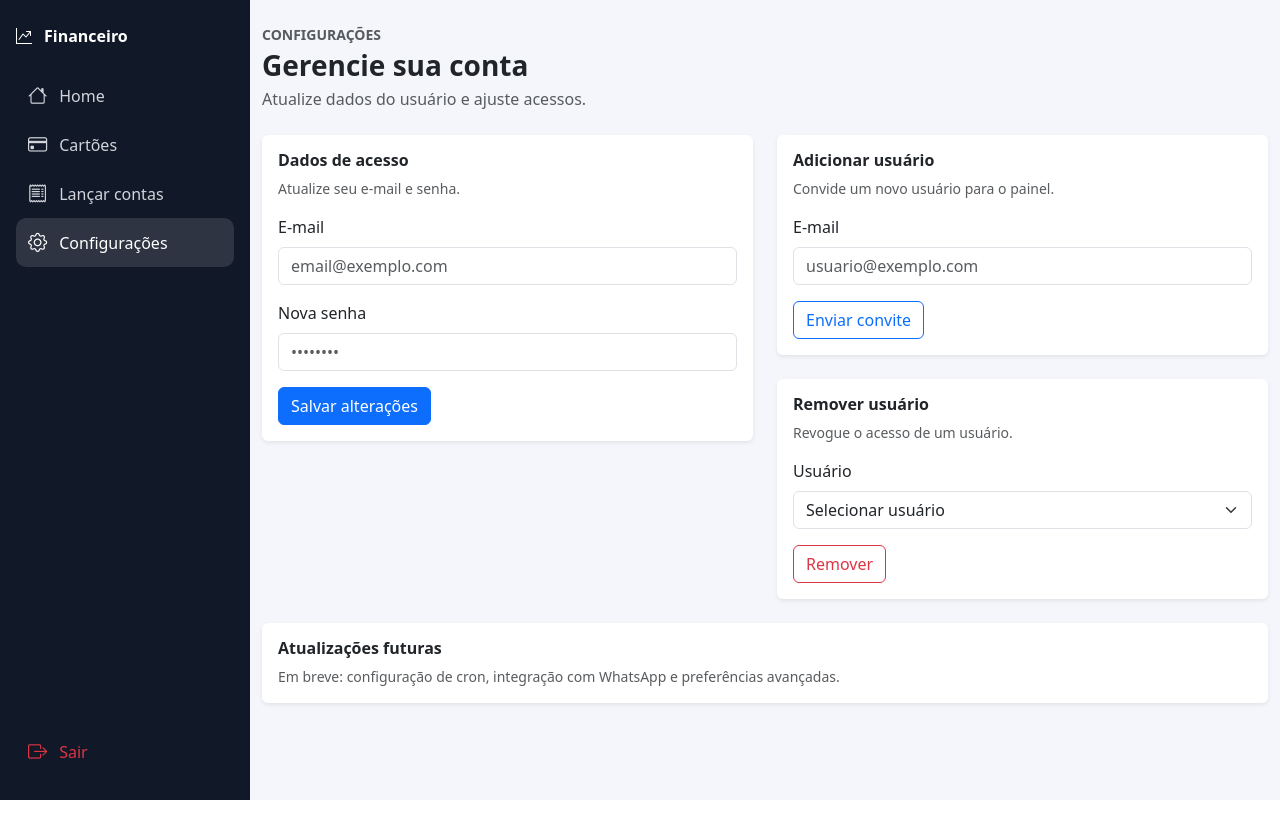
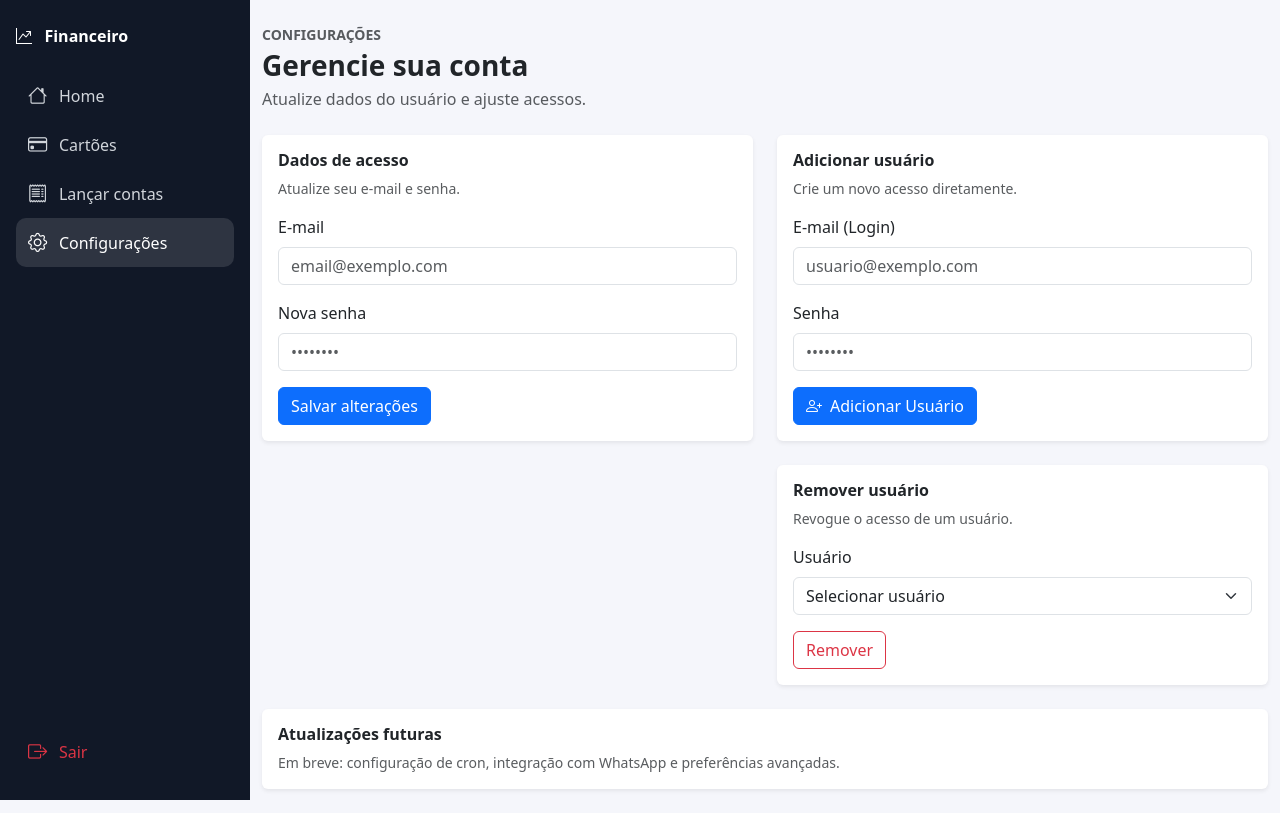
Before and after one commit to Milan-mm/financeiro_v2, a Django app: page /configuracoes/ in a window 1280 px wide. Run offline with Django 5.2, Linux system fonts and the light colour scheme; the visitor is signed in with stand-in values (Sample User, id 1); parts of the project's set-up code (start-up, migrations or seed data) failed here and were passed over.

Commit message:
ajuste adição usuário

```diff
--- a/core/forms.py
+++ b/core/forms.py
@@ -1,4 +1,5 @@
 from django import forms
+from django.contrib.auth.models import User
 
 from .models import Card, CardPurchase, RecurringExpense
 
@@ -26,3 +27,34 @@ class RecurringExpenseForm(forms.ModelForm):
             "inicio": forms.DateInput(attrs={"type": "date"}),
             "fim": forms.DateInput(attrs={"type": "date"}),
         }
+
+class UserRegisterForm(forms.ModelForm):
+    email = forms.EmailField(
+        widget=forms.EmailInput(attrs={'class': 'form-control', 'placeholder': 'usuario@exemplo.com'}),
+        label="E-mail",
+        required=True
+    )
+    password = forms.CharField(
+        widget=forms.PasswordInput(attrs={'class': 'form-control', 'placeholder': '••••••••'}),
+        label="Senha",
+        required=True
+    )
+
+    class Meta:
+        model = User
+        fields = ['email', 'password']
+
+    def clean_email(self):
+        email = self.cleaned_data.get('email')
+        if User.objects.filter(username=email).exists():
+            raise forms.ValidationError("Este usuário já existe.")
+        return email
+
+    def save(self, commit=True):
+        # Cria o user mas não salva ainda
+        user = super().save(commit=False)
+        user.username = self.cleaned_data['email']  # Usa o e-mail como login
+        user.set_password(self.cleaned_data['password']) # Hash seguro da senha
+        if commit:
+            user.save()
+        return user
--- a/core/templates/core/settings.html
+++ b/core/templates/core/settings.html
@@ -104,16 +104,34 @@
             <div class="col-lg-6">
               <section class="card border-0 shadow-sm mb-4">
                 <div class="card-body">
-                  <h2 class="h6 fw-bold">Adicionar usuário</h2>
-                  <p class="text-muted small">Convide um novo usuário para o painel.</p>
-                  <form>
-                    <div class="mb-3">
-                      <label class="form-label">E-mail</label>
-                      <input type="email" class="form-control" placeholder="usuario@exemplo.com" />
-                    </div>
-                    <button class="btn btn-outline-primary" type="button">Enviar convite</button>
-                  </form>
-                </div>
+  <h2 class="h6 fw-bold">Adicionar usuário</h2>
+  <p class="text-muted small">Crie um novo acesso diretamente.</p>
+
+  <form method="post">
+    {% csrf_token %}
+    <input type="hidden" name="action" value="register">
+
+    <div class="mb-3">
+      <label class="form-label">E-mail (Login)</label>
+      {{ register_form.email }}
+      {% if register_form.email.errors %}
+        <div class="text-danger small mt-1">{{ register_form.email.errors.0 }}</div>
+      {% endif %}
+    </div>
+
+    <div class="mb-3">
+      <label class="form-label">Senha</label>
+      {{ register_form.password }}
+      {% if register_form.password.errors %}
+        <div class="text-danger small mt-1">{{ register_form.password.errors.0 }}</div>
+      {% endif %}
+    </div>
+
+    <button class="btn btn-primary" type="submit">
+      <i class="bi bi-person-plus me-2"></i>Adicionar Usuário
+    </button>
+  </form>
+</div>
               </section>
 
               <section class="card border-0 shadow-sm">
--- a/core/views.py
+++ b/core/views.py
@@ -10,7 +10,7 @@ from django.shortcuts import get_object_or_404
 from django.shortcuts import redirect, render
 from django.views.decorators.http import require_http_methods
 
-from .forms import CardForm, CardPurchaseForm, RecurringExpenseForm
+from .forms import CardForm, CardPurchaseForm, RecurringExpenseForm, UserRegisterForm
 from .models import Card, CardPurchase, RecurringExpense, RecurringPayment
 
 
@@ -241,7 +241,22 @@ def expenses_view(request):
 
 @login_required
 def settings_view(request):
-    return render(request, "core/settings.html")
+    register_form = UserRegisterForm(prefix="register")
+
+    if request.method == "POST":
+        # Verifica se o POST veio do formulário de registro
+        if "action" in request.POST and request.POST.get("action") == "register":
+            register_form = UserRegisterForm(request.POST, prefix="register")
+            if register_form.is_valid():
+                register_form.save()
+                messages.success(request, "Novo usuário adicionado com sucesso.")
+                return redirect("settings")
+            else:
+                messages.error(request, "Erro ao adicionar usuário. Verifique os dados.")
+
+    return render(request, "core/settings.html", {
+        "register_form": register_form
+    })
 
 
 @login_required
```
